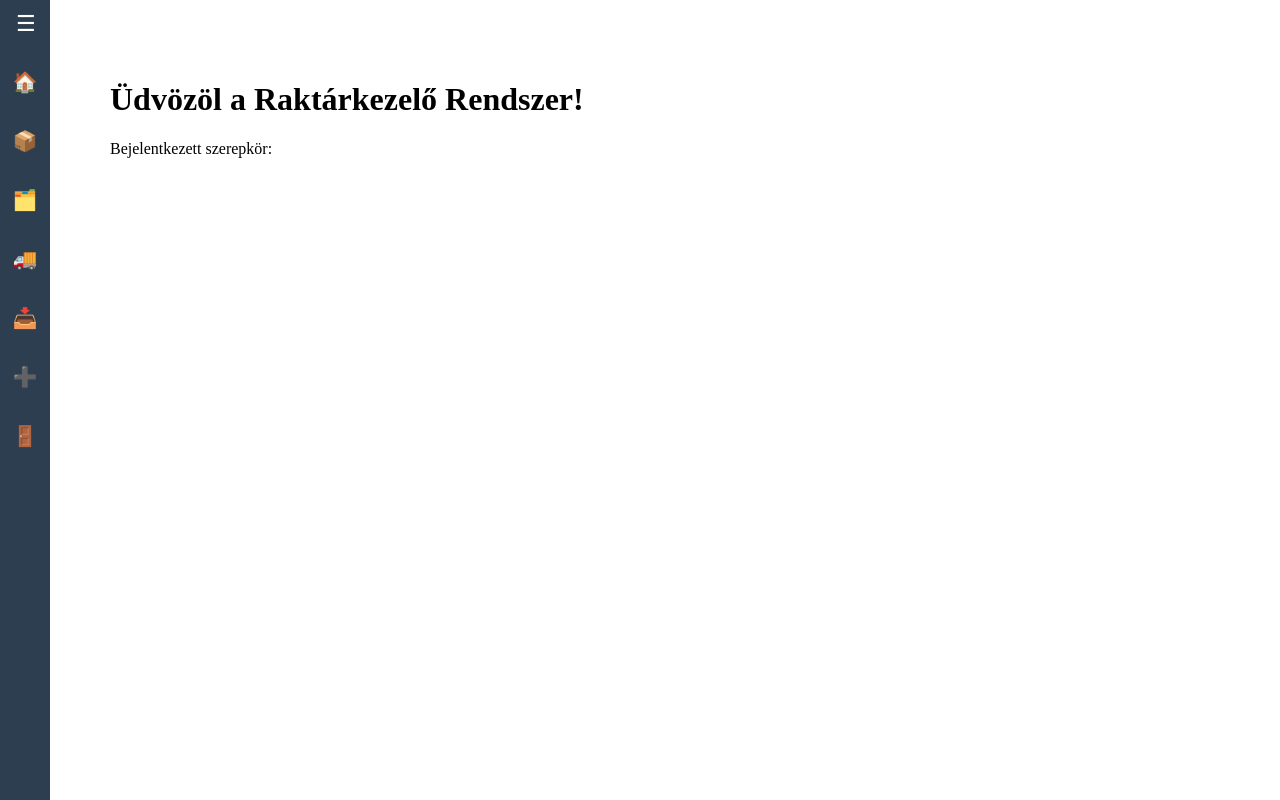
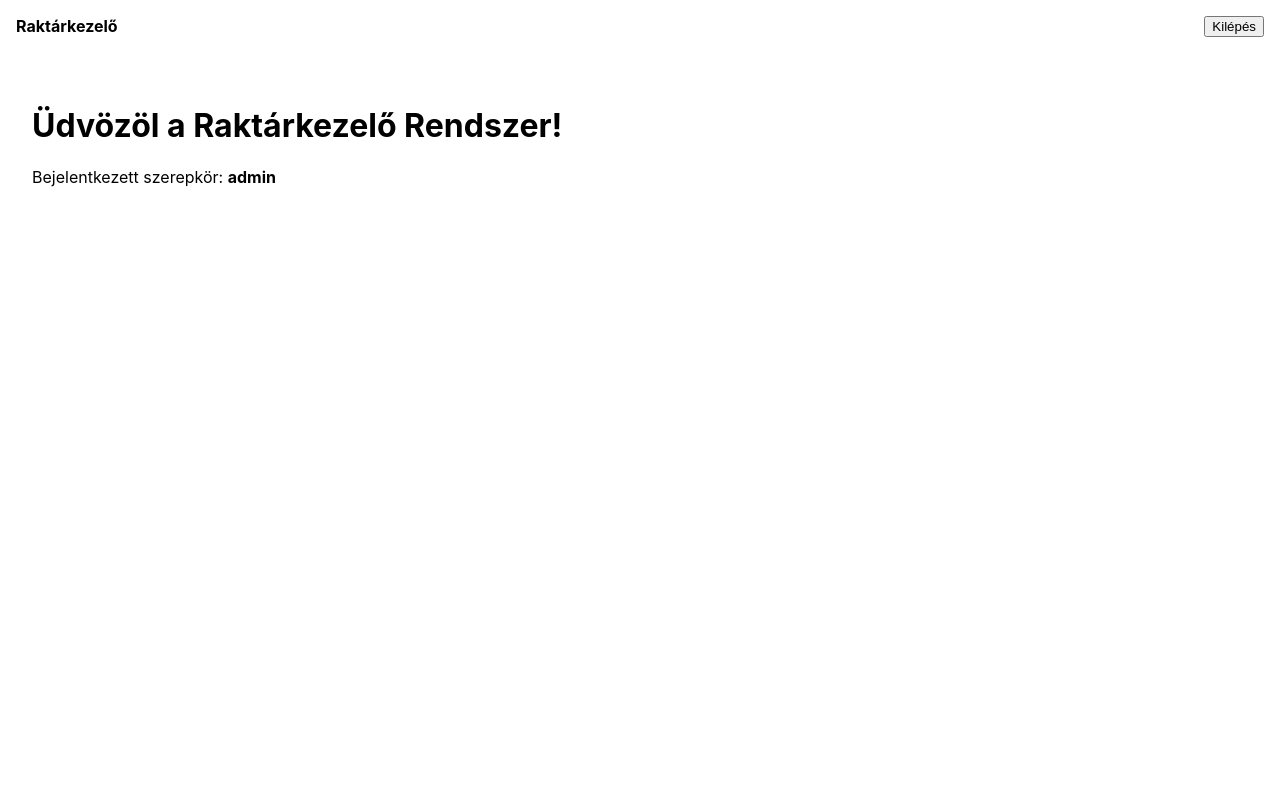
Before and after one commit to rvsPatrik/Szakdolgozat, a React (Create React App) app in the folder frontend/: page / in a window 1280 px wide. Built offline with nearby package versions, Linux system fonts and the light colour scheme; sample sign-in values are in the browser's storage.

Commit message:
Revert "UI design dev"

```diff
--- a/frontend/src/App.css
+++ b/frontend/src/App.css
@@ -36,13 +36,3 @@
     transform: rotate(360deg);
   }
 }
-
-.main-content {
-  margin-left: 50px;
-  transition: margin-left 0.3s ease;
-  padding: 20px;
-}
-
-.main-content.shifted {
-  margin-left: 200px;
-}
--- a/frontend/src/App.js
+++ b/frontend/src/App.js
@@ -1,42 +1,47 @@
-import React, { useState} from 'react';
-import { Routes, Route, Navigate } from 'react-router-dom';
-import Sidebar from './components/Sidebar';
+import React, { useState } from 'react';
+import { BrowserRouter, Routes, Route, Navigate } from 'react-router-dom';
+import Login from './pages/Login';
 import Home from './pages/Home';
-import Login from './pages/Login';
-import Register from './pages/Register';
+import Navbar from './components/Navbar';
+import { getUserRole } from './utils/auth';
 import ProductList from './pages/ProductList';
 import ProductForm from './pages/ProductForm';
-import CategoryList from './pages/CategoryList';
-import SupplierList from './pages/SupplierList';
+import EditProduct from './pages/EditProduct';
 import SupplyList from './pages/SupplyList';
 import NewSupply from './pages/NewSupply';
-import './App.css';
+import CategoryList from './pages/CategoryList';
+import Register from './pages/Register';
+
+
 
 function App() {
-  const token = localStorage.getItem('token');
-    const [sidebarOpen, setSidebarOpen] = useState(false);
+  const [token, setToken] = useState(localStorage.getItem('token'));
 
-  const toggleSidebar = () => setSidebarOpen(prev => !prev);
+  const handleLogout = () => {
+    localStorage.removeItem('token');
+    setToken(null);
+  };
+
+  const role = token ? getUserRole(token) : null;
 
   return (
-    <div>
-      {token && <Sidebar isOpen={sidebarOpen} toggleSidebar={toggleSidebar} />}
-      <div className={`main-content ${sidebarOpen ? 'shifted' : ''}`}>
-
+    <BrowserRouter>
+      {token && <Navbar onLogout={handleLogout} />}
       <Routes>
-        <Route path="/" element={token ? <Home /> : <Navigate to="/login" />} />
-        <Route path="/register" element={<Register />} />
-        <Route path="/login" element={<Login />} />
+        <Route path="/" element={token ? <Home role={role} /> : <Navigate to="/login" />} />
+        <Route path="/login" element={<Login setToken={setToken} />} />
         <Route path="/products" element={token ? <ProductList /> : <Navigate to="/login" />} />
         <Route path="/products/new" element={token ? <ProductForm /> : <Navigate to="/login" />} />
-        <Route path="/products/:id/edit" element={token ? <ProductForm /> : <Navigate to="/login" />} />
-        <Route path="/categories" element={token ? <CategoryList /> : <Navigate to="/login" />} />
-        <Route path="/suppliers" element={token ? <SupplierList /> : <Navigate to="/login" />} />
+        <Route path="/products/:id/edit" element={token ? <EditProduct /> : <Navigate to="/login" />} />
         <Route path="/supplies" element={token ? <SupplyList /> : <Navigate to="/login" />} />
         <Route path="/supplies/new" element={token ? <NewSupply /> : <Navigate to="/login" />} />
+        <Route path="/categories" element={token ? <CategoryList /> : <Navigate to="/login" />} />
+        <Route path="/register" element={<Register />} />
+
+
+
       </Routes>
-    </div>
-    </div>
+    </BrowserRouter>
   );
 }
 
--- a/frontend/src/components/Sidebar.css
+++ /dev/null
@@ -1,63 +0,0 @@
-.sidebar {
-  position: fixed;
-  top: 0;
-  left: 0;
-  height: 100%;
-  background-color: #2c3e50;
-  width: 50px;
-  transition: width 0.3s ease;
-  z-index: 1000;
-  overflow-x: hidden;
-}
-
-.sidebar.open {
-  width: 200px;
-}
-
-.sidebar ul {
-  list-style-type: none;
-  padding: 0;
-  margin-top: 60px;
-}
-
-.sidebar li {
-  margin: 15px 0;
-  display: flex;
-  align-items: center;
-}
-
-.sidebar a {
-  color: white;
-  text-decoration: none;
-  font-weight: bold;
-  display: flex;
-  align-items: center;
-  padding: 10px;
-}
-
-.sidebar a:hover {
-  background-color: #34495e;
-}
-
-.sidebar .icon {
-  margin-right: 10px;
-  font-size: 20px;
-  width: 30px;
-  text-align: center;
-}
-
-.sidebar .label {
-  white-space: nowrap;
-}
-
-.hamburger {
-  position: absolute;
-  top: 10px;
-  left: 10px;
-  z-index: 1001;
-  font-size: 22px;
-  background: none;
-  border: none;
-  color: white;
-  cursor: pointer;
-}
--- a/frontend/src/components/Sidebar.js
+++ /dev/null
@@ -1,33 +0,0 @@
-import React from 'react';
-import { Link } from 'react-router-dom';
-import './Sidebar.css';
-
-const menuItems = [
-  { path: '/', label: 'Főoldal', icon: '🏠' },
-  { path: '/products', label: 'Termékek', icon: '📦' },
-  { path: '/categories', label: 'Kategóriák', icon: '🗂️' },
-  { path: '/suppliers', label: 'Beszállítók', icon: '🚚' },
-  { path: '/supplies', label: 'Beszállítások', icon: '📥' },
-  { path: '/supplies/new', label: 'Új beszállítás', icon: '➕' },
-  { path: '/logout', label: 'Kijelentkezés', icon: '🚪' },
-];
-
-const Sidebar = ({ isOpen, toggleSidebar }) => {
-  return (
-    <nav className={`sidebar ${isOpen ? 'open' : ''}`}>
-      <button className="hamburger" onClick={toggleSidebar}>☰</button>
-      <ul>
-        {menuItems.map((item) => (
-          <li key={item.path}>
-            <Link to={item.path}>
-              <span className="icon">{item.icon}</span>
-              {isOpen && <span className="label">{item.label}</span>}
-            </Link>
-          </li>
-        ))}
-      </ul>
-    </nav>
-  );
-};
-
-export default Sidebar;
--- a/frontend/src/index.js
+++ b/frontend/src/index.js
@@ -1,11 +1,17 @@
 import React from 'react';
 import ReactDOM from 'react-dom/client';
+import './index.css';
 import App from './App';
-import { BrowserRouter } from 'react-router-dom';
+import reportWebVitals from './reportWebVitals';
 
 const root = ReactDOM.createRoot(document.getElementById('root'));
 root.render(
-  <BrowserRouter>
+  <React.StrictMode>
     <App />
-  </BrowserRouter>
+  </React.StrictMode>
 );
+
+// If you want to start measuring performance in your app, pass a function
+// to log results (for example: reportWebVitals(console.log))
+// or send to an analytics endpoint. Learn more: https://bit.ly/CRA-vitals
+reportWebVitals();
--- a/frontend/src/pages/SupplierList.js
+++ /dev/null
@@ -1,39 +0,0 @@
-import React, { useEffect, useState } from 'react';
-import axios from 'axios';
-
-const SupplierList = () => {
-  const [suppliers, setSuppliers] = useState([]);
-
-  useEffect(() => {
-    const fetchSuppliers = async () => {
-      const token = localStorage.getItem('token');
-      const response = await axios.get('http://localhost:8000/api/suppliers/', {
-        headers: {
-          Authorization: `Bearer ${token}`,
-        },
-      });
-      setSuppliers(response.data);
-    };
-
-    fetchSuppliers();
-  }, []);
-
-  return (
-    <div>
-      <h2>Beszállítók</h2>
-      <ul>
-        {suppliers.map(supplier => (
-          <li key={supplier.id}>
-            <strong>{supplier.name}</strong><br />
-            {supplier.email && <span>Email: {supplier.email}<br /></span>}
-            {supplier.phone && <span>Telefon: {supplier.phone}<br /></span>}
-            {supplier.address && <span>Cím: {supplier.address}<br /></span>}
-            {supplier.description && <em>{supplier.description}</em>}
-          </li>
-        ))}
-      </ul>
-    </div>
-  );
-};
-
-export default SupplierList;
```
